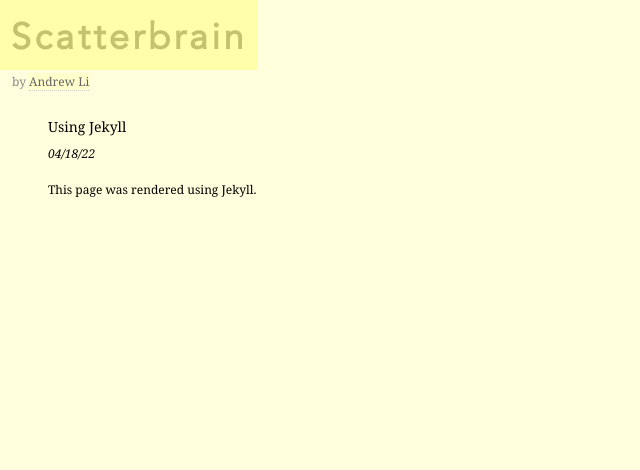
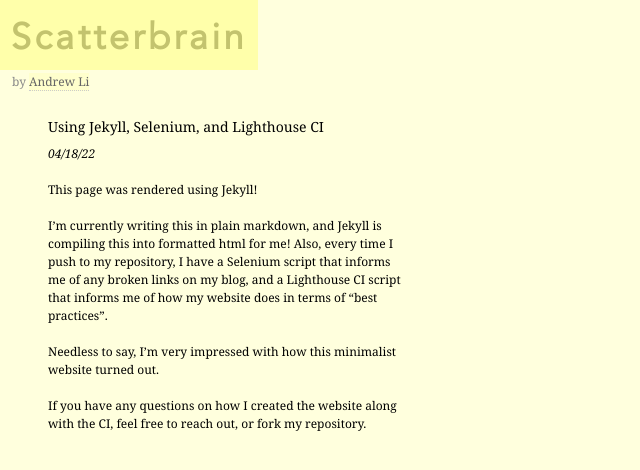
Before and after one commit to andli28/andli28.github.io, a Jekyll site: the page built from _posts/2022-04-18-jekyll.md, in a window 1280 px wide. Shown: the top 470 px of the page, without its empty margins (0-640 px from the left). Built offline with Jekyll 4.4.1, drawn with Linux system fonts in a browser that asks for light colours.

Commit message:
small post edits

```diff
--- a/_posts/2022-04-17-first-post.html
+++ b/_posts/2022-04-17-first-post.html
@@ -3,5 +3,5 @@ layout: weblogs
 title: My First Post
 ---
 
-<p>Hi chat, just making sure that everything is working up to date.</p>
+<p>Hi chat, just making sure that everything is working.</p>
 <p>To begin, just want to say if you're reading this, thanks for stopping by and we hope you enjoyed your stay!</p>
--- a/_posts/2022-04-18-jekyll.md
+++ b/_posts/2022-04-18-jekyll.md
@@ -1,5 +1,12 @@
 ---
-title: Using Jekyll #layouts are defaulted to weblogs (see _config.yml)
+title: Using Jekyll, Selenium, and Lighthouse CI #layouts are defaulted to weblogs (see _config.yml)
 ---
 
-This page was rendered using Jekyll.
+This page was rendered using Jekyll!
+
+I'm currently writing this in plain markdown, and Jekyll is compiling this into formatted html for me!
+Also, every time I push to my repository, I have a Selenium script that informs me of any broken links on my blog, and a Lighthouse CI script that informs me of how my website does in terms of "best practices".
+
+Needless to say, I'm very impressed with how this minimalist website turned out.
+
+If you have any questions on how I created the website along with the CI, feel free to reach out, or fork my repository.
--- a/weblog.html
+++ b/weblog.html
@@ -18,7 +18,7 @@
     <p class="byline" style="text-align: left; padding-left: 1em; margin-top: 0; margin-bottom: 0">by <a href="/">Andrew Li</a></p>
 
     <div class="content">
-        <p>"<em>I write here whenever I have a thought. It's fun!</em>"</p>
+        <p>"<em>A window into my world.</em>"</p>
         <!--<p>Like what you're reading? Feel free to add <a href="weblog/feed.rss">this weblog's RSS feed</a> to your aggregator.</p>  -->
     <div class="footnotes"><hr></div></div>
 
```
